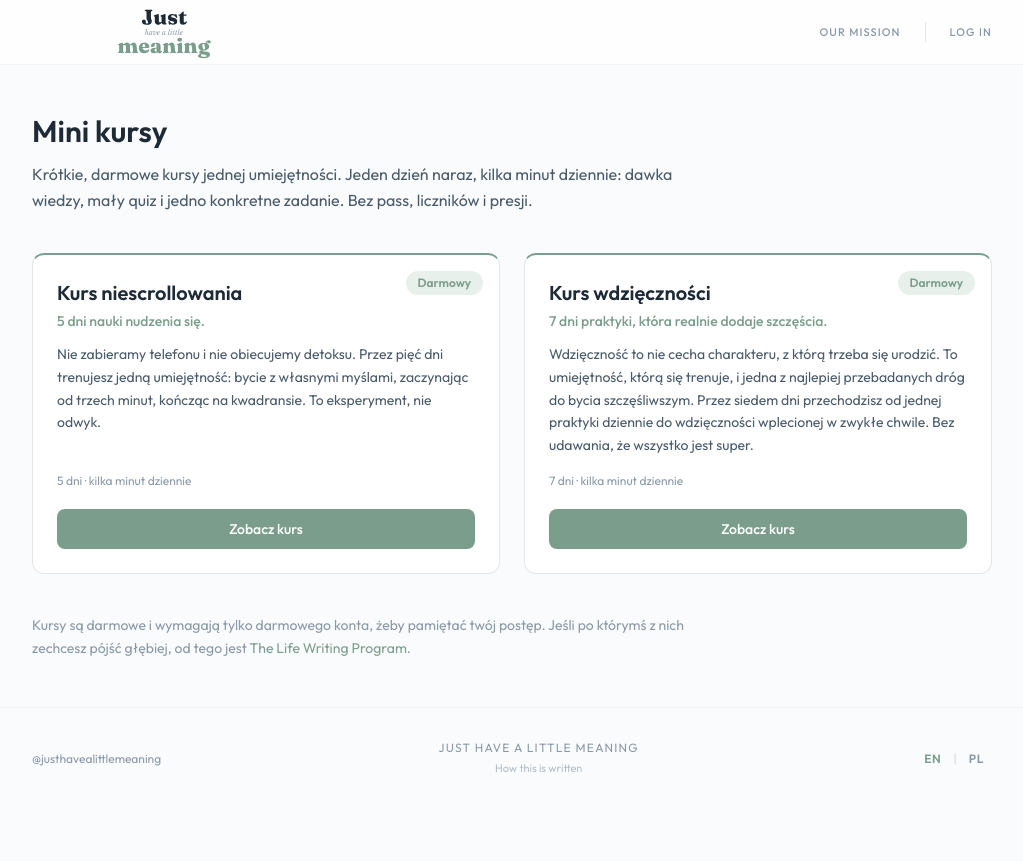
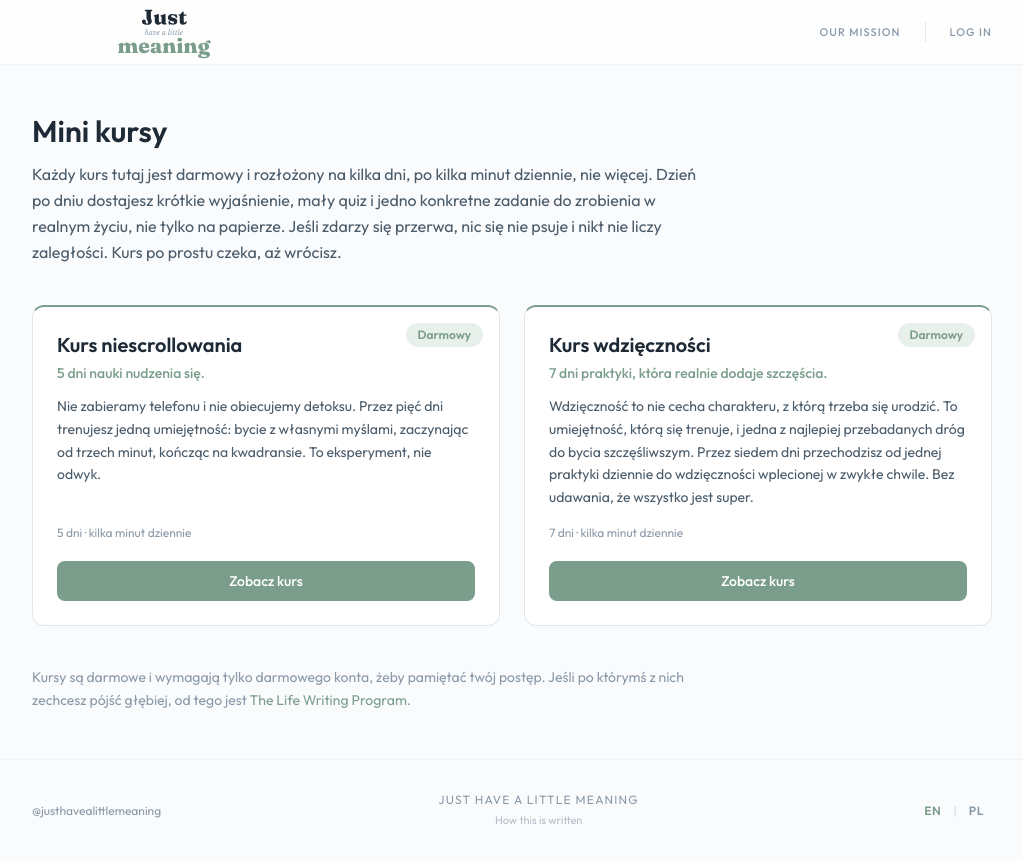
Before and after one commit to kamiligor/meaning, a Next.js app: page /kursy in a window 1280 px wide. Shown: the whole page, without its empty margins (128-1151 px from the left). Before the commit the page ends 809 px from the top, so only its background shows below. Built offline with nearby package versions, Linux system fonts and the light colour scheme; no server answers.

Commit message:
fix: natural copy for the courses hub intro

```diff
--- a/src/app/kursy/page.tsx
+++ b/src/app/kursy/page.tsx
@@ -11,7 +11,7 @@ import { getLocale } from "@/lib/locale";
 export const metadata = {
   title: "Darmowe mini kursy | po prostu sens",
   description:
-    "Krótkie, darmowe kursy praktyki: niescrollowanie i wdzięczność. Jeden dzień naraz, kilka minut dziennie, zero presji.",
+    "Darmowe kursy rozłożone na kilka dni, po kilka minut dziennie. Każdy dzień kończy się jednym zadaniem do zrobienia w realnym życiu.",
 };
 
 export default async function CoursesHubPage() {
@@ -48,9 +48,12 @@ export default async function CoursesHubPage() {
             Mini kursy
           </h1>
           <p className="text-[#4A5B6A] leading-relaxed">
-            Krótkie, darmowe kursy jednej umiejętności. Jeden dzień naraz,
-            kilka minut dziennie: dawka wiedzy, mały quiz i jedno konkretne
-            zadanie. Bez pass, liczników i presji.
+            Każdy kurs tutaj jest darmowy i rozłożony na kilka dni, po kilka
+            minut dziennie, nie więcej. Dzień po dniu dostajesz krótkie
+            wyjaśnienie, mały quiz i jedno konkretne zadanie do zrobienia
+            w realnym życiu, nie tylko na papierze. Jeśli zdarzy się przerwa,
+            nic się nie psuje i nikt nie liczy zaległości. Kurs po prostu
+            czeka, aż wrócisz.
           </p>
         </div>
 
```
